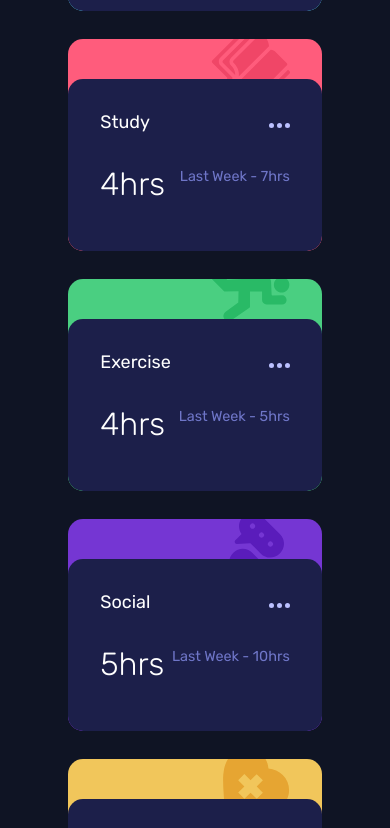
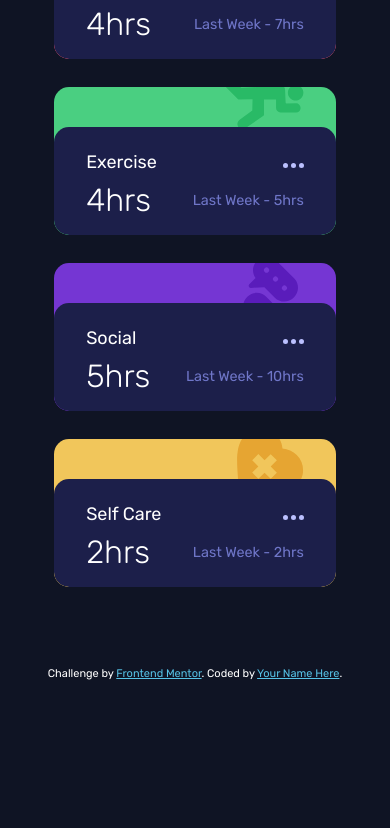
Before and after one commit to nakoyawilson/time-tracking-dashboard, a plain HTML site: page index.html in a window 390 px wide. Shown: the part 733-1561 px from the top of the page. After the commit the page ends 1413 px from the top, so only its background shows below. Drawn offline with Linux system fonts and the light colour scheme.

Commit message:
Make minor adjustments to media queries

```diff
--- a/css/styles.css
+++ b/css/styles.css
@@ -218,6 +218,7 @@ input[type="radio"]:checked + label {
   .container {
     grid-template-columns: 1fr;
     grid-template-rows: repeat(auto, 7);
+    width: 100%;
   }
 
   .user {
@@ -257,6 +258,11 @@ input[type="radio"]:checked + label {
 
   .hours {
     font-size: 2rem;
+    margin: 0.5rem 0;
+  }
+
+  .text-content {
+    padding: 1.5rem 2rem 0.5rem;
   }
 }
 
@@ -271,3 +277,9 @@ input[type="radio"]:checked + label {
     flex-direction: column;
   }
 }
+
+@media screen and (max-width: 300px) {
+  .container {
+    width: 90%;
+  }
+}
```
